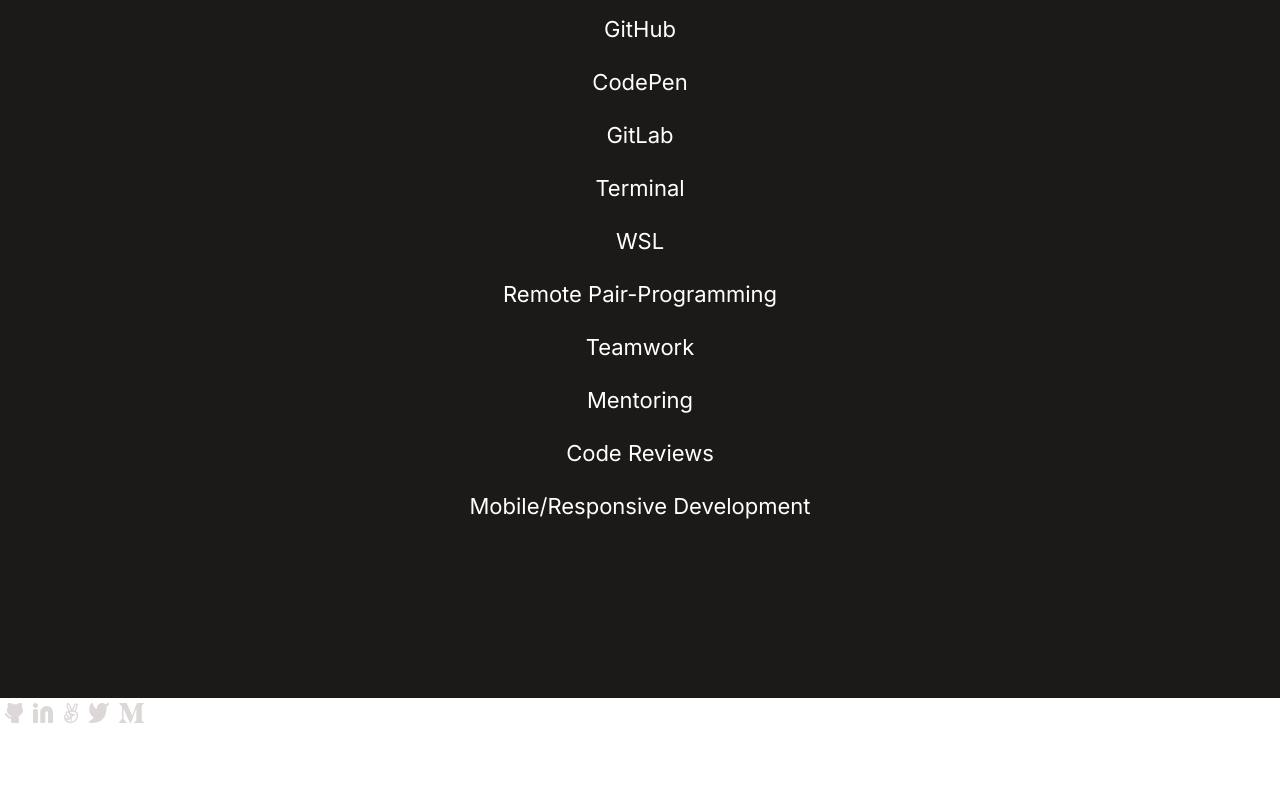
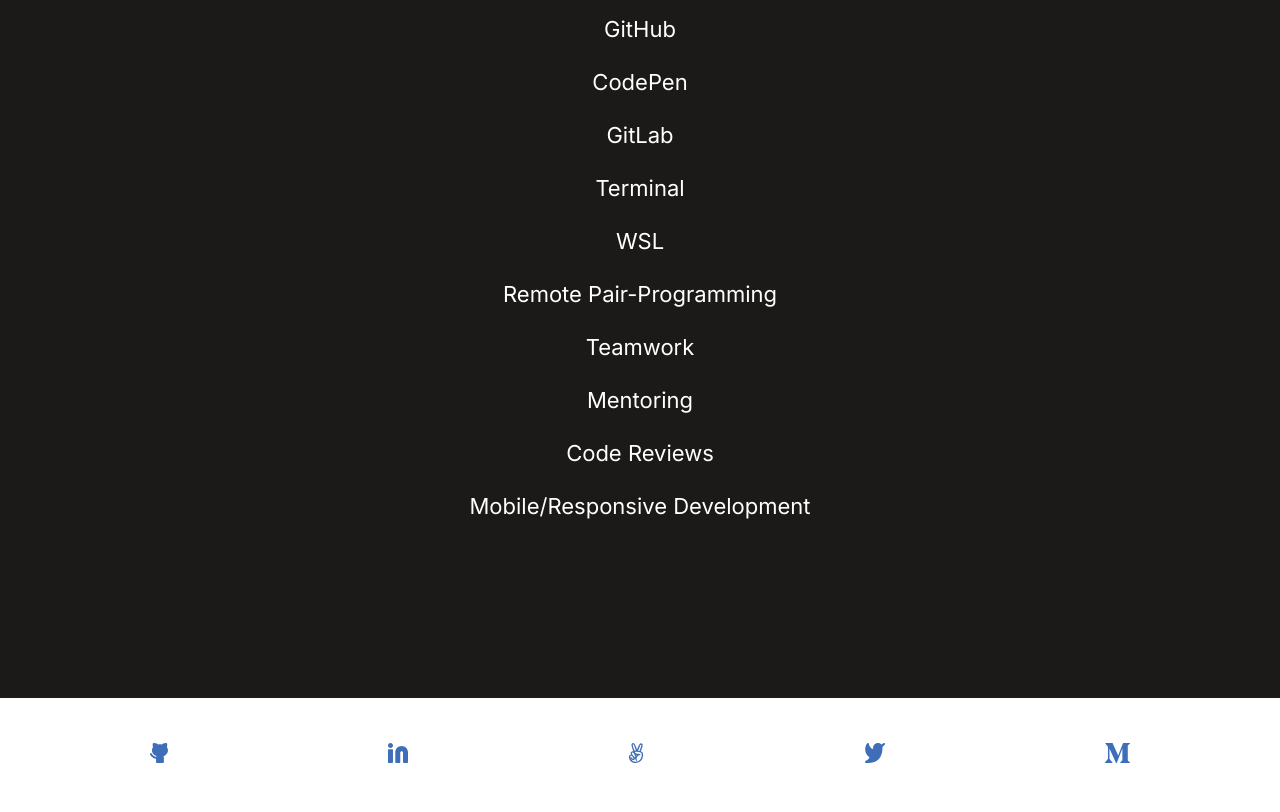
Before and after one commit to tsohleDev/trial-twor, a plain HTML site: page index.html in a window 1280 px wide. Shown: the part 6009-6821 px from the top of the page. Before the commit the page ends 6741 px from the top, so only its background shows below. Drawn offline with Linux system fonts and the light colour scheme.

Commit message:
Add fotter

```diff
--- a/css/main.css
+++ b/css/main.css
@@ -325,3 +325,13 @@
 .skills {
   list-style: inside url("../media/svg/circle.svg");
 }
+
+.footer-social {
+  display: flex;
+  align-items: center;
+  justify-content: space-around;
+  padding: 5vh;
+  filter:
+    invert(67%) sepia(46%) saturate(986%) hue-rotate(179deg)
+    brightness(92%) contrast(82%);
+}
```
Also changed, not shown: index.html (+2 -2 lines).
